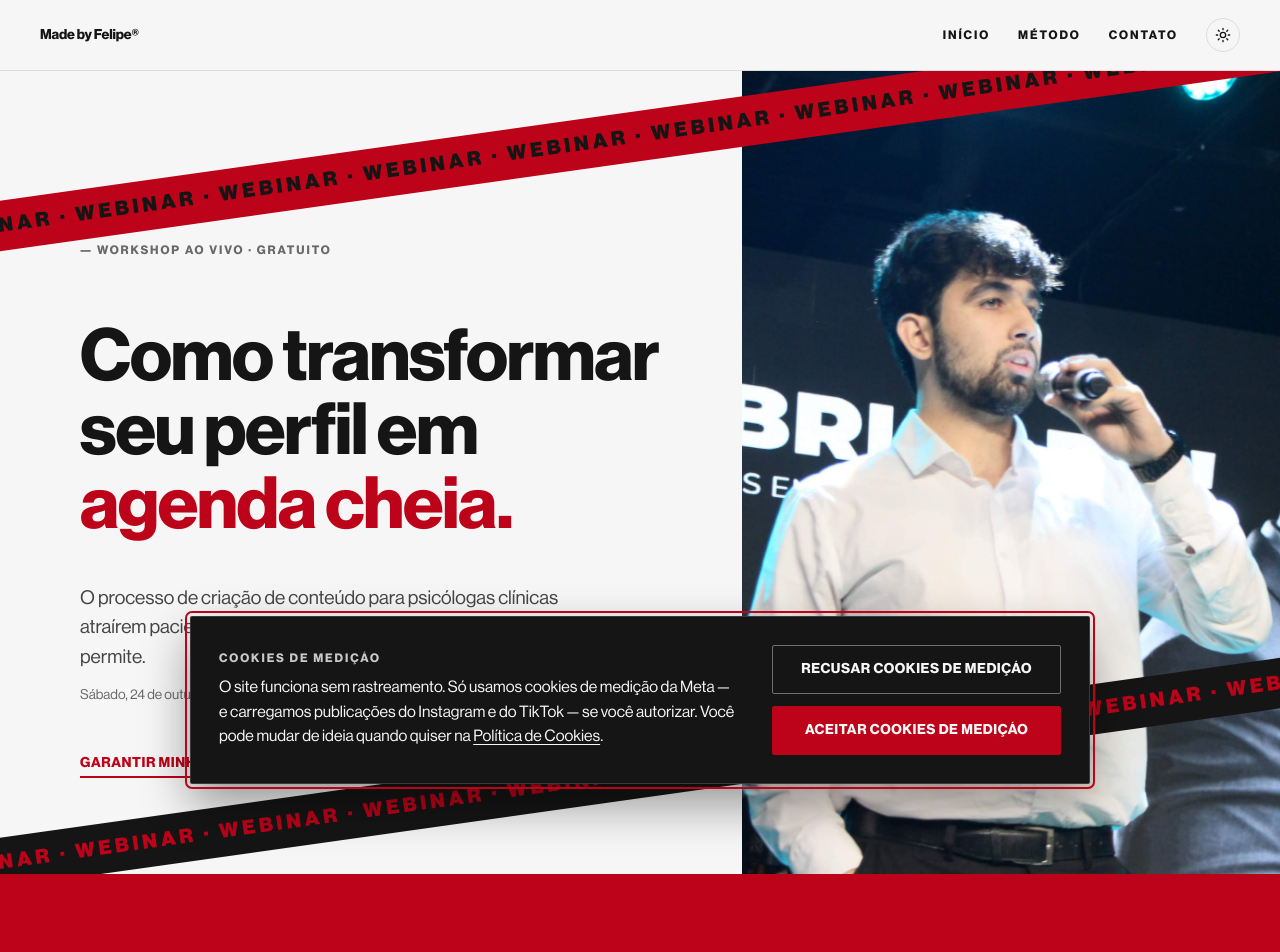
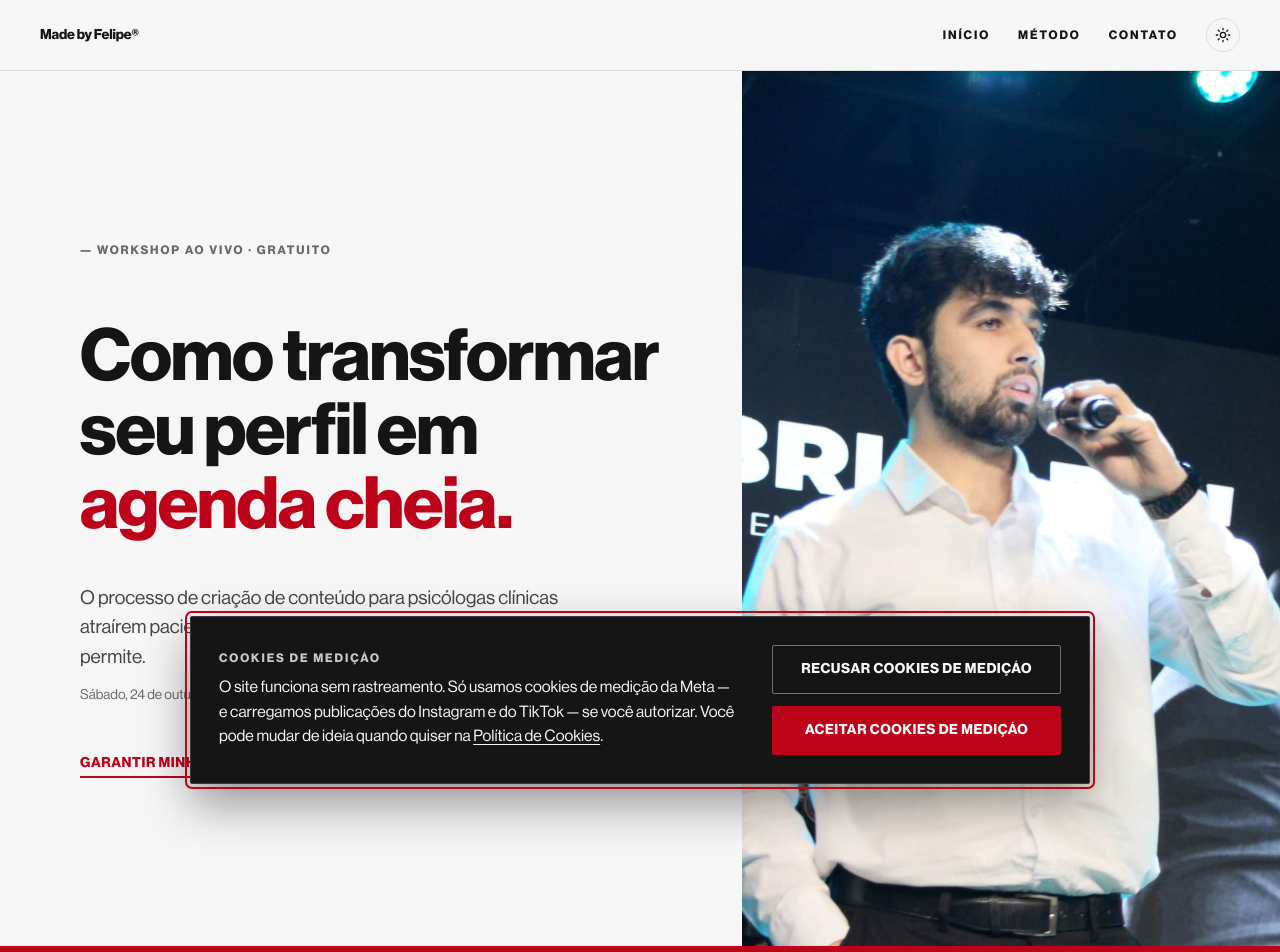
Before and after one commit to madebyfelipe/lpfds, a Next.js app: page /webinar in a window 1280 px wide. Shown: the top 952 px of the page. Built offline with nearby package versions, Linux system fonts and the light colour scheme.

Commit message:
webinar: remove tapes do hero

```diff
--- a/app/(institucional)/webinar/page.tsx
+++ b/app/(institucional)/webinar/page.tsx
@@ -22,17 +22,7 @@ export const metadata: Metadata = {
 export default function WebinarPage() {
   return (
     <main id="conteudo">
-      {/* Hero — texto ~2/3 à esquerda, foto full-height (~1/3) à direita. As duas
-          faixas diagonais "WEBINAR" do post atravessam o hero inteiro, canto a
-          canto, por cima do texto e da foto: a de cima vermelha com tinta preta,
-          a de baixo preta com tinta vermelha. */}
       <header className="inst-hero inst-hero--split">
-        <span className="inst-hero__tape inst-hero__tape--top" aria-hidden="true">
-          WEBINAR · WEBINAR · WEBINAR · WEBINAR · WEBINAR · WEBINAR · WEBINAR · WEBINAR · WEBINAR · WEBINAR
-        </span>
-        <span className="inst-hero__tape inst-hero__tape--bottom" aria-hidden="true">
-          WEBINAR · WEBINAR · WEBINAR · WEBINAR · WEBINAR · WEBINAR · WEBINAR · WEBINAR · WEBINAR · WEBINAR
-        </span>
         <div className="inst-hero__col">
           <p className="inst-kicker">— Workshop ao vivo · Gratuito</p>
           <h1 className="inst-hero__title">
--- a/app/institucional.css
+++ b/app/institucional.css
@@ -1279,7 +1279,9 @@
    ficar atrás dela. */
 .inst-hero--split .inst-hero__col {
   align-self: center;
-  padding-block: 172px 96px;
+  /* padding-top folga o kicker abaixo da faixa de cima; padding-bottom abre a
+     faixa de baixo abaixo do CTA, sem cobri-lo. */
+  padding-block: 172px 168px;
 }
 
 .inst-hero--split .inst-hero__title {
@@ -1333,11 +1335,15 @@
   color: #151515;
 }
 
-/* Faixa de baixo: preta com tinta vermelha, cruzando a base do hero. */
+/* Faixa de baixo: preta com tinta vermelha, na base do hero. Ângulo ESPELHADO
+   em relação à de cima (ela desce para a direita, `\`, enquanto a de cima sobe,
+   `/`) — é o cruzamento das duas que faz o visual de fita de isolamento da
+   referência. Sem o espelhamento elas ficam paralelas, como trilho. */
 .inst-hero__tape--bottom {
-  bottom: 76px;
+  bottom: 30px;
   background: #151515;
   color: var(--red);
+  transform: rotate(8deg);
 }
 
 /* Mobile: empilha (texto e depois foto); a foto vira paisagem para não ocupar
```
